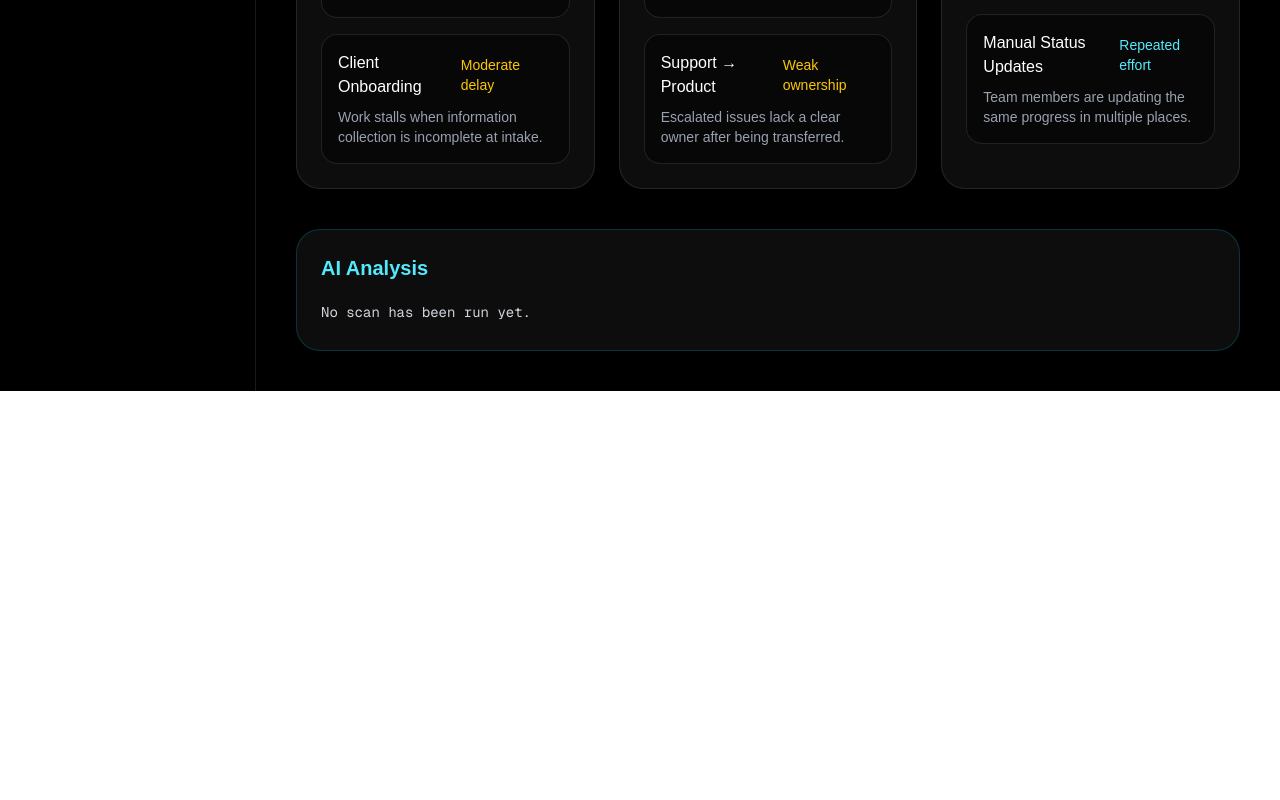
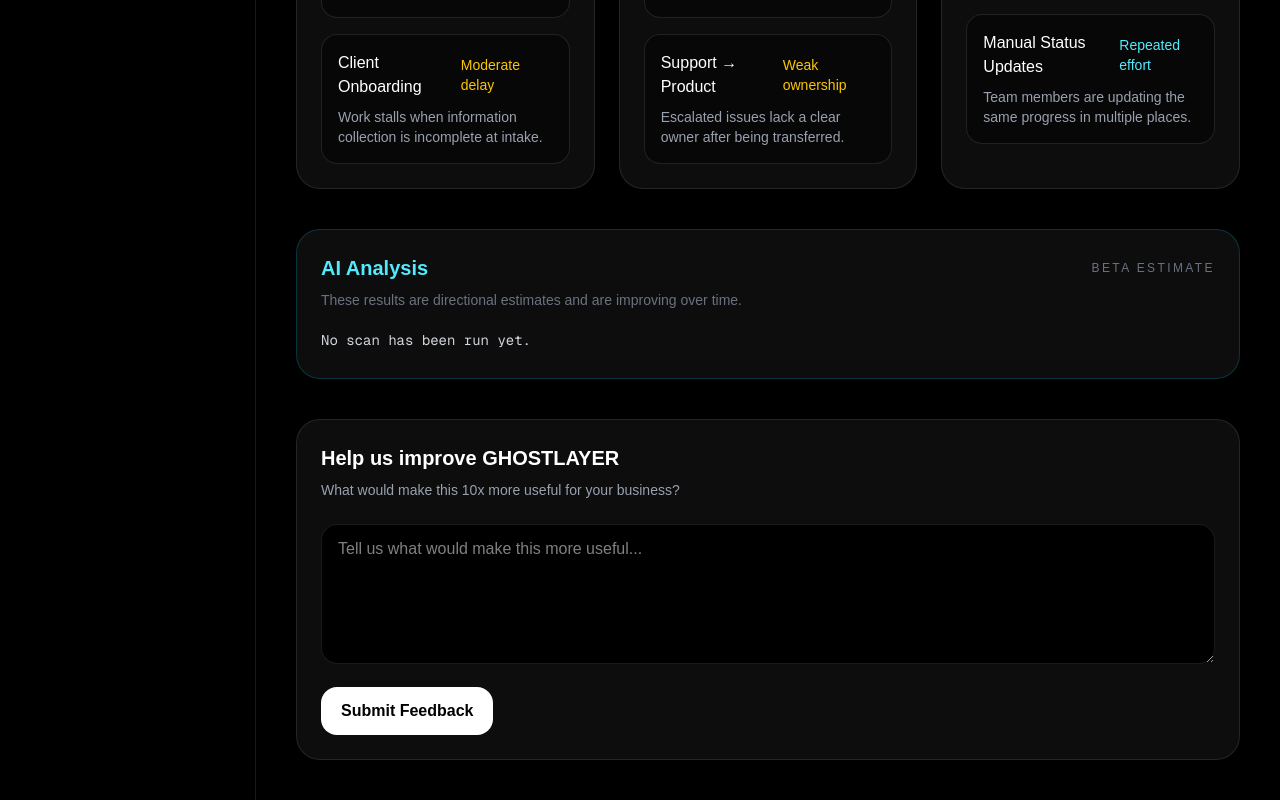
Before and after one commit to DexTheAIBusinessman/ghostlayer, a Next.js app: page /dashboard in a window 1280 px wide. Shown: the part 989-1789 px from the top of the page. Before the commit the page ends 1380 px from the top, so only its background shows below. Built offline with nearby package versions, Linux system fonts and the light colour scheme.

Commit message:
Add beta messaging and feedback form

```diff
--- a/app/dashboard/page.tsx
+++ b/app/dashboard/page.tsx
@@ -12,10 +12,13 @@ export default function Dashboard() {
   const [analysis, setAnalysis] = useState("No scan has been run yet.");
   const [loading, setLoading] = useState(false);
   const [saveMessage, setSaveMessage] = useState("");
+  const [feedback, setFeedback] = useState("");
+  const [feedbackMessage, setFeedbackMessage] = useState("");
 
   async function runScan() {
     setLoading(true);
     setSaveMessage("");
+    setFeedbackMessage("");
     setAnalysis("Running AI scan...");
 
     setTimeout(() => {
@@ -124,6 +127,16 @@ CONFIDENCE SCORE
     document.body.removeChild(link);
 
     URL.revokeObjectURL(url);
+  }
+
+  function submitFeedback() {
+    if (!feedback.trim()) {
+      setFeedbackMessage("Please enter feedback before submitting.");
+      return;
+    }
+
+    setFeedbackMessage("Feedback submitted. Thank you.");
+    setFeedback("");
   }
 
   return (
@@ -343,12 +356,46 @@ CONFIDENCE SCORE
         </div>
 
         <div className="mt-10 rounded-3xl border border-cyan-400/20 bg-white/5 p-6">
-          <h3 className="text-xl font-semibold text-cyan-300">AI Analysis</h3>
+          <div className="flex items-center justify-between gap-4">
+            <h3 className="text-xl font-semibold text-cyan-300">AI Analysis</h3>
+            <span className="text-xs uppercase tracking-[0.2em] text-gray-500">
+              Beta Estimate
+            </span>
+          </div>
+
+          <p className="mt-2 text-sm text-gray-500">
+            These results are directional estimates and are improving over time.
+          </p>
 
           <pre className="mt-4 whitespace-pre-wrap text-sm leading-7 text-gray-300">
             {analysis}
           </pre>
         </div>
+
+        <div className="mt-10 rounded-3xl border border-white/10 bg-white/5 p-6">
+          <h3 className="text-xl font-semibold">Help us improve GHOSTLAYER</h3>
+          <p className="mt-2 text-sm text-gray-400">
+            What would make this 10x more useful for your business?
+          </p>
+
+          <textarea
+            value={feedback}
+            onChange={(e) => setFeedback(e.target.value)}
+            placeholder="Tell us what would make this more useful..."
+            className="mt-6 min-h-[140px] w-full rounded-2xl border border-white/10 bg-black px-4 py-3 text-white outline-none transition focus:border-cyan-400/50"
+          />
+
+          <button
+            onClick={submitFeedback}
+            className="mt-4 rounded-2xl bg-white px-5 py-3 font-semibold text-black transition hover:opacity-85"
+          >
+            Submit Feedback
+          </button>
+
+          {feedbackMessage && (
+            <p className="mt-4 text-sm text-cyan-300">{feedbackMessage}</p>
+          )}
+        </div>
       </div>
     </main>
   );
--- a/app/page.tsx
+++ b/app/page.tsx
@@ -99,7 +99,7 @@ export default function Home() {
               href="/dashboard"
               className="inline-flex items-center justify-center rounded-2xl bg-white px-6 py-3 font-semibold text-black transition hover:opacity-85"
             >
-              Start Free Scan
+              Start Free Scan (Beta)
             </Link>
 
             <a
@@ -109,6 +109,10 @@ export default function Home() {
               View Demo
             </a>
           </div>
+
+          <p className="mt-3 text-sm text-gray-500">
+            Currently in early access — results are improving daily.
+          </p>
 
           <div className="mt-14 grid w-full max-w-4xl grid-cols-1 gap-4 md:grid-cols-3">
             <div className="rounded-2xl border border-white/10 bg-white/5 p-5 text-left">
```
